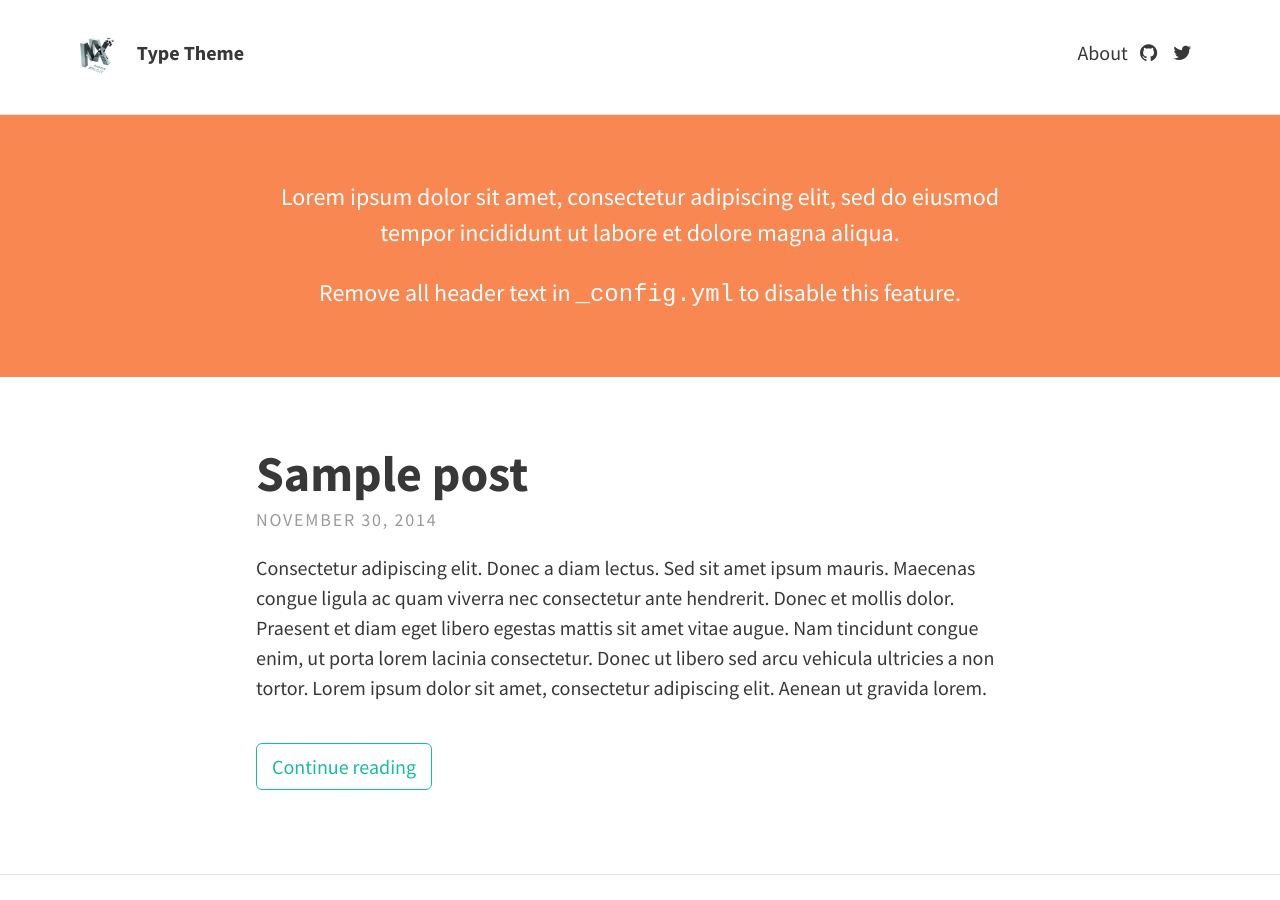
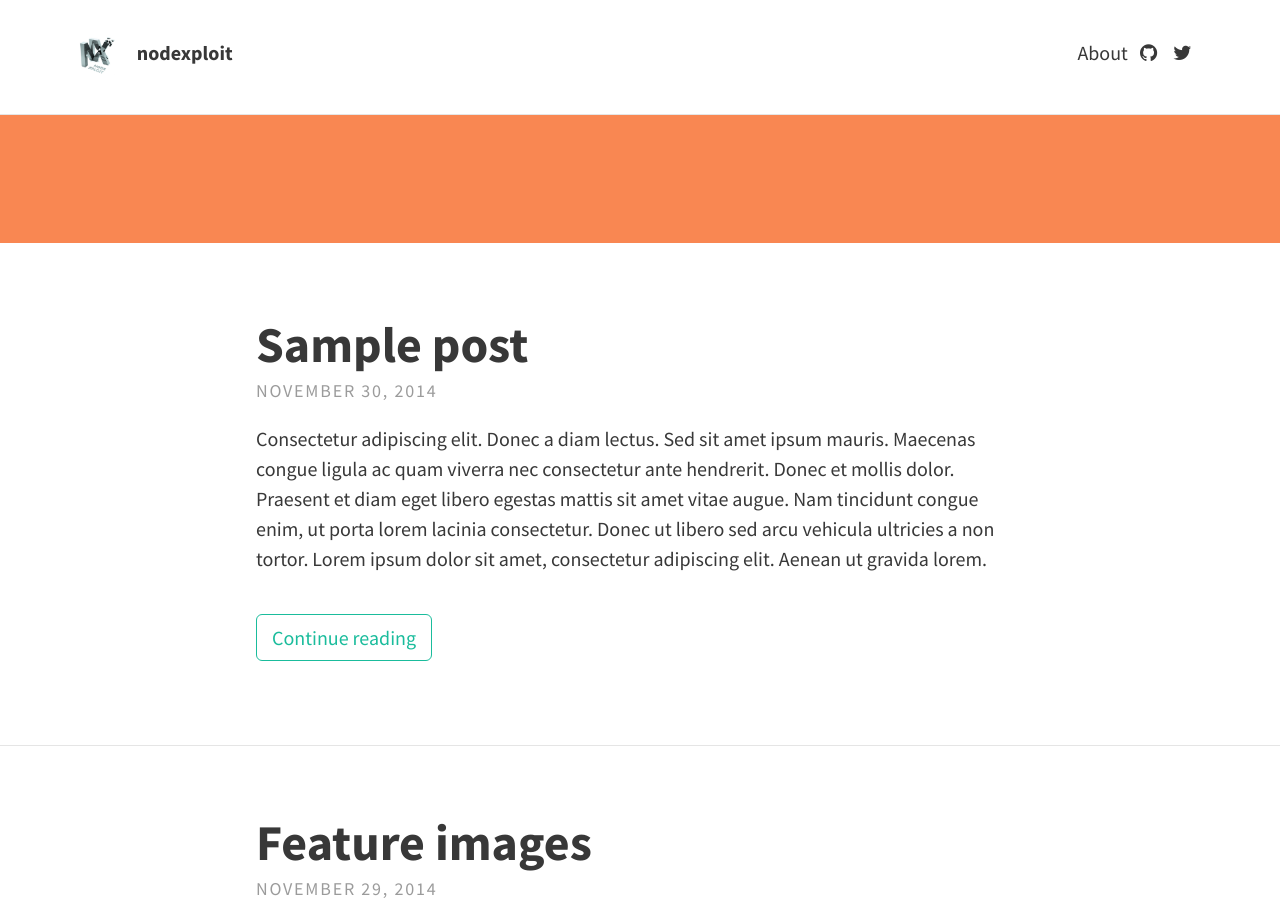
Before and after one commit to soasada/soasada.github.io, a Jekyll site: the page built from index.html, in a window 1280 px wide and 900 px high. Built offline with Jekyll 4.4.1, drawn with Linux system fonts in a browser that asks for light colours; nearby versions of some CDN libraries; the list of posts is cut into pages by our own code.

Commit message:
Updated _config.yml

```diff
--- a/_config.yml
+++ b/_config.yml
@@ -1,20 +1,17 @@
 # SITE CONFIGURATION
 baseurl: "" # the subpath of your site, e.g. /blog/
-url: "http://example.com" # the base hostname & protocol for your site
+url: "http://nodexploit.com" # the base hostname & protocol for your site
 
 # THEME-SPECIFIC CONFIGURATION
 theme:
   # Meta
-  title: Type Theme
+  title: nodexploit
   avatar: avatar.png
   gravatar: # Email MD5 hash
-  description: "A website with blog posts and pages" # used by search engines
+  description: "Programming, exploits, tricks and more" # used by search engines
 
   # Header and footer text
   header_text: >
-     <p>Lorem ipsum dolor sit amet, consectetur adipiscing elit, sed do eiusmod tempor incididunt ut labore et dolore magna aliqua.</p>
-
-     <p>Remove all header text in <code>_config.yml</code> to disable this feature.</p>
   header_text_feature_image:
   footer_text: >
    Powered by <a href="http://jekyllrb.com">Jekyll</a> with <a href="https://rohanchandra.github.io/project/type/">Type Theme</a>
```
